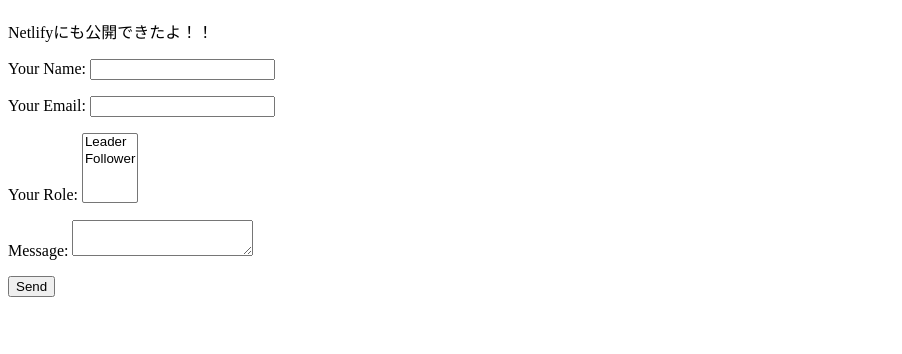
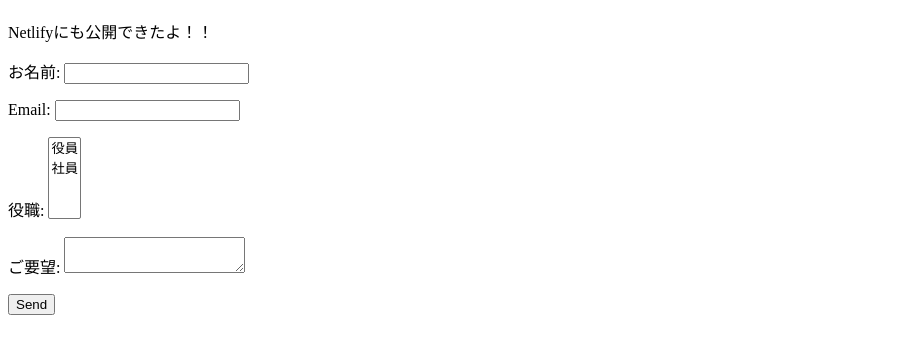
Before and after one commit to runa-prillid/gh-pages-sample, a plain HTML site: page index.html in a window 1280 px wide. Shown: the part 90-444 px from the top of the page, without its empty margins (0-902 px from the left). Drawn offline with Linux system fonts and the light colour scheme.

Commit message:
Netlify custom

```diff
--- a/index.html
+++ b/index.html
@@ -13,22 +13,23 @@
 	<main>
 		<h1 class="title-primary">Github Pages サンプルページ</h1>
 		<p>Netlifyにも公開できたよ！！</p>
-		<form name="contact" method="POST" netlify>
+		<form name="contact" method="POST" data-netlify="true">
 			<p>
-				<label>Your Name: <input type="text" name="name" /></label>
+				<label>お名前: <input type="text" name="name" /></label>
 			</p>
 			<p>
-				<label>Your Email: <input type="email" name="email" /></label>
+				<label>Email: <input type="email" name="email" /></label>
 			</p>
 			<p>
-				<label>Your Role: <select name="role[]" multiple>
-						<option value="leader">Leader</option>
-						<option value="follower">Follower</option>
+				<label>役職: <select name="role[]" multiple>
+						<option value="leader">役員</option>
+						<option value="follower">社員</option>
 					</select></label>
 			</p>
 			<p>
-				<label>Message: <textarea name="message"></textarea></label>
+				<label>ご要望: <textarea name="message"></textarea></label>
 			</p>
+			<div data-netlify-recaptcha="true"></div>
 			<p>
 				<button type="submit">Send</button>
 			</p>
```
